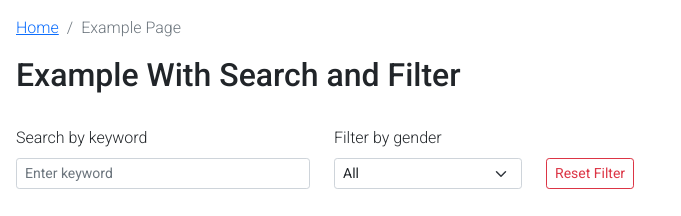
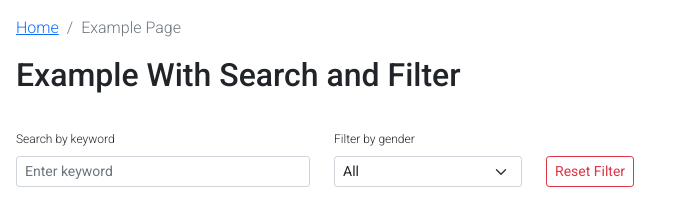
Before and after one commit to sammyarno/ajaib-test, a JavaScript app: page / in a window 1280 px wide. Shown: the top 216 px of the page, without its empty margins (0-681 px from the left). Built offline with nearby package versions, Linux system fonts and the light colour scheme.

Commit message:
change filter label font size

```diff
--- a/src/styles/filter.scss
+++ b/src/styles/filter.scss
@@ -1,5 +1,9 @@
 .filter {
   &-wrapper {
+    .form-label {
+      font-size: .75rem;
+    }
+
     &:last-child {
       display: flex;
       align-items: flex-end;
```
